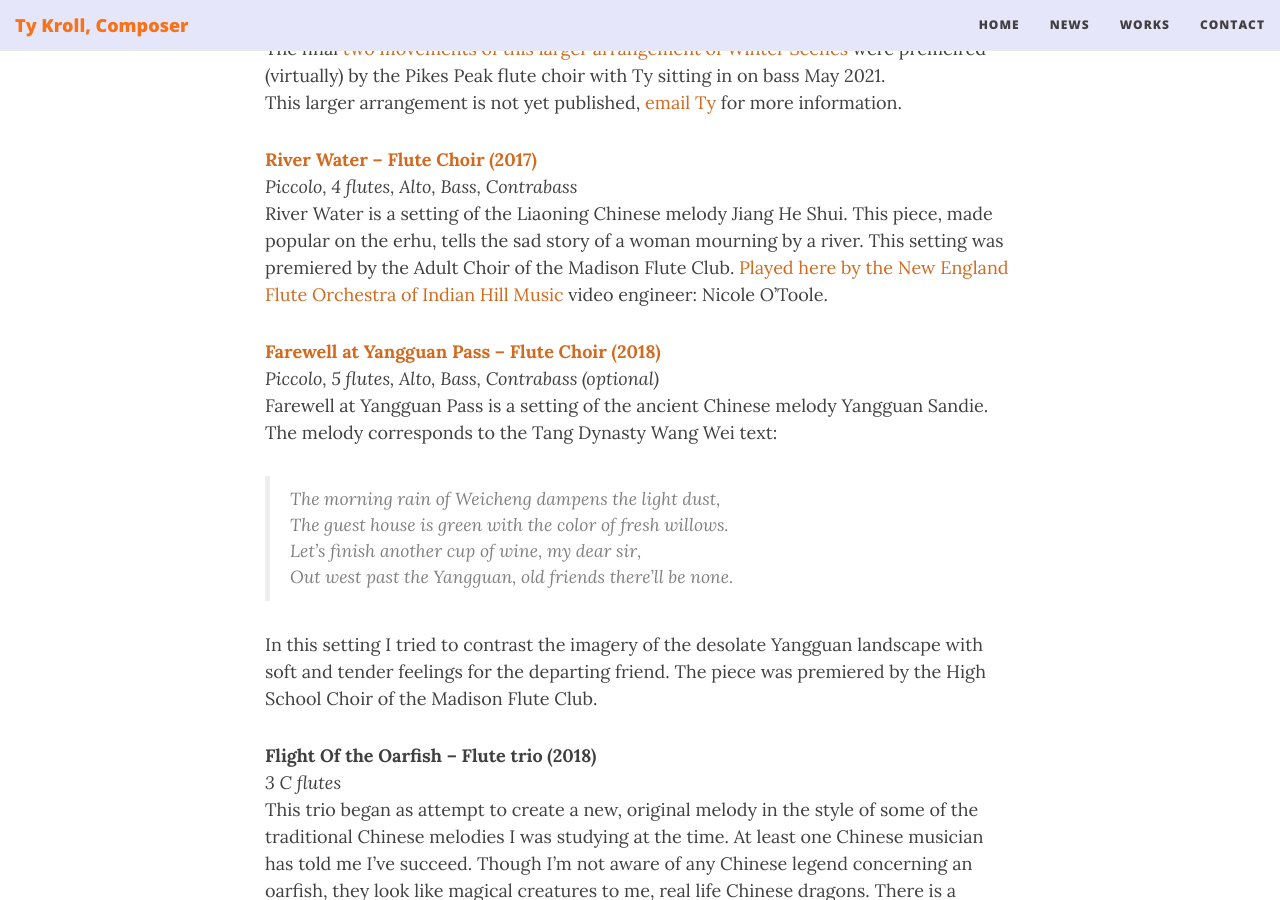
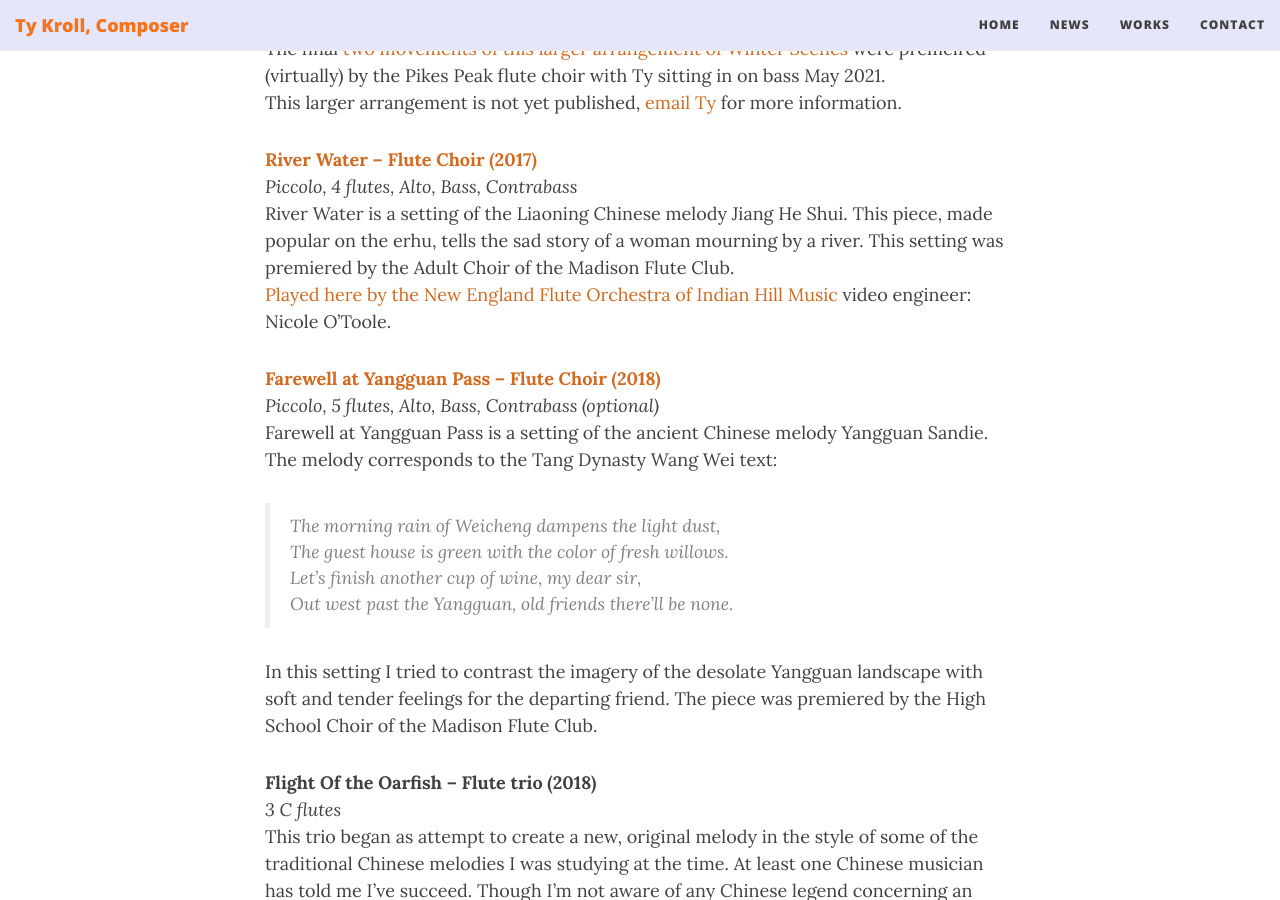
Before and after one commit to ctrueden/tykroll.com, a Jekyll site: the page built from works.md, in a window 1280 px wide and 900 px high, scrolled down 735 px. Built offline with Jekyll 4.4.1, drawn with Linux system fonts in a browser that asks for light colours; nearby versions of some CDN libraries.

Commit message:
Update works.md

```diff
--- a/works.md
+++ b/works.md
@@ -20,7 +20,7 @@ __Winter Scenes – Flute Choir (2019)__
 __[River Water – Flute Choir (2017)](https://www.musicnotes.com/sheetmusic/mtd.asp?ppn=MN0176498)__
 <br>_Piccolo, 4 flutes, Alto, Bass, Contrabass_
 <br>River Water is a setting of the Liaoning Chinese melody Jiang He Shui. This piece, made popular on the erhu, tells the sad story of a woman mourning by a river. This setting was premiered by the Adult Choir of the Madison Flute Club.
-[Played here by the New England Flute Orchestra of Indian Hill Music](https://www.youtube.com/watch?v=aPjmbMlNF1M) video engineer: Nicole O'Toole.
+<br>[Played here by the New England Flute Orchestra of Indian Hill Music](https://www.youtube.com/watch?v=aPjmbMlNF1M) video engineer: Nicole O'Toole.
 
 __[Farewell at Yangguan Pass – Flute Choir (2018)](https://www.musicnotes.com/sheetmusic/mtd.asp?ppn=MN0198000)__
 <br>_Piccolo, 5 flutes, Alto, Bass, Contrabass (optional)_
```
